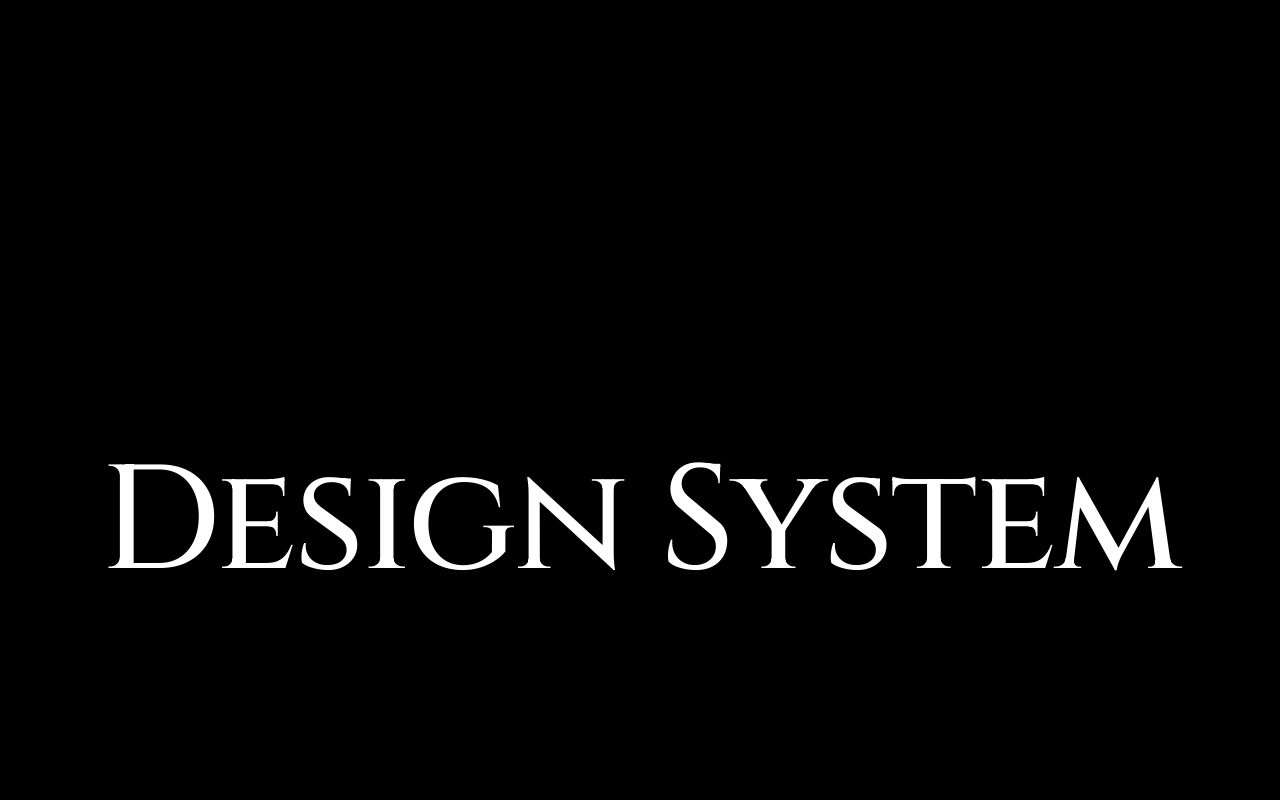
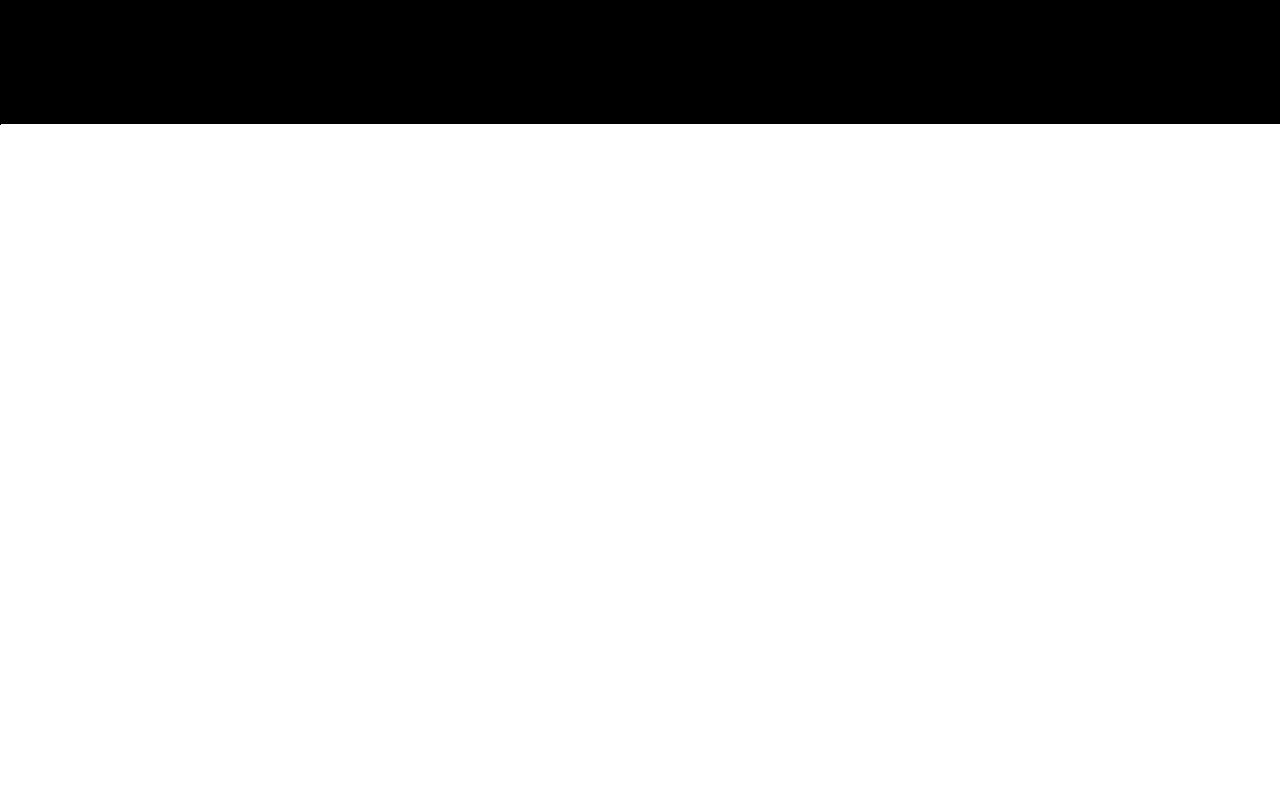
Before and after one commit to SirShabluli/portfolio, a Next.js app: page / in a window 1280 px wide. Shown: the part 8100-8900 px from the top of the page. Built offline with nearby package versions, Linux system fonts and the light colour scheme.

Commit message:
added horizontal scrolling theres a bit of a jump

```diff
--- /dev/null
+++ b/src/app/components/HorizontalScroll.js
@@ -0,0 +1,43 @@
+"use client";
+import { useRef } from "react";
+import gsap from "gsap";
+import { ScrollTrigger } from "gsap/ScrollTrigger";
+import { useGSAP } from "@gsap/react";
+
+if (typeof window !== "undefined") {
+  gsap.registerPlugin(ScrollTrigger);
+}
+
+export default function HorizontalScroll({ children }) {
+  const containerRef = useRef(null);
+  const scrollRef = useRef(null);
+
+  useGSAP(
+    () => {
+      const scrollElement = scrollRef.current;
+      const totalWidth = scrollElement.scrollWidth - window.innerWidth;
+
+      gsap.to(scrollElement, {
+        x: -totalWidth,
+        ease: "none",
+        scrollTrigger: {
+          trigger: containerRef.current,
+          start: "top top",
+          end: () => `+=${totalWidth}`,
+          pin: true,
+          scrub: 1,
+          anticipatePin: 1,
+        },
+      });
+    },
+    { scope: containerRef }
+  );
+
+  return (
+    <div ref={containerRef} className="overflow-hidden">
+      <div ref={scrollRef} className="flex h-screen">
+        {children}
+      </div>
+    </div>
+  );
+}
--- a/src/app/page.js
+++ b/src/app/page.js
@@ -11,6 +11,7 @@ import {
 } from "../data/projectData";
 import Lauryl from "./components/Lauryl";
 import ScreenZoomSection from "./components/ScreenZoomSection";
+import HorizontalScroll from "./components/HorizontalScroll";
 
 export default function Home() {
   // Debug flags - set to true/false to toggle
@@ -370,15 +371,21 @@ export default function Home() {
         title="Full Experience"
         description="A complete view of the app interface showing all the features working together."
       />
-      <section className="min-h-screen bg-black flex items-center justify-center">
-        <h1 className="display text-white">Design System</h1>
-      </section>
+      <HorizontalScroll>
+        <div className="min-w-screen w-screen h-screen bg-black flex items-center justify-center flex-shrink-0">
+          <h1 className="display text-white">Design System</h1>
+        </div>
+        <div className="min-w-screen w-screen h-screen flex-shrink-0">
+          <TypographySection data={netflixTypography} />
+        </div>
+        <div className="min-w-screen w-screen h-screen flex-shrink-0">
+          <ColorPalette colors={netflixColors} />
+        </div>
+        <div className="min-w-screen w-screen h-screen bg-black flex items-center justify-center flex-shrink-0">
+          <h1 className="display text-white">AI as a Blueprint</h1>
+        </div>
+      </HorizontalScroll>
 
-      <TypographySection data={netflixTypography} />
-      <ColorPalette colors={netflixColors} />
-      <section className="min-h-screen bg-black flex items-center justify-center">
-        <h1 className="display text-white">AI as a Blueprint</h1>
-      </section>
       <AIProcess data={catProjectSteps} />
       {/* Phone showcase with all sections */}
     </>
```
